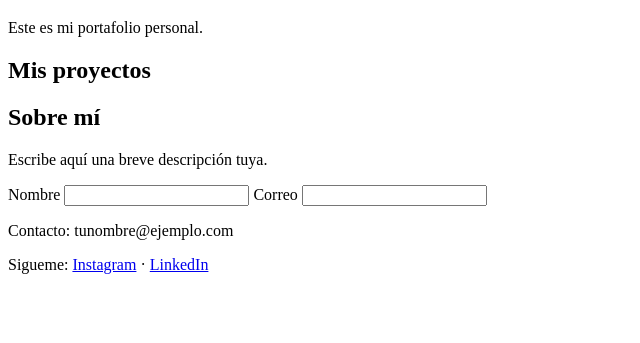
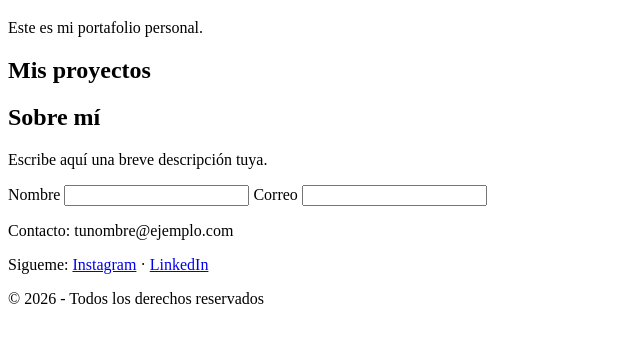
Before and after one commit to paulamera2007-glitch/taller_2, a plain HTML site: page index.html in a window 1280 px wide. Shown: the part 87-430 px from the top of the page, without its empty margins (0-640 px from the left). Drawn offline with Linux system fonts and the light colour scheme.

Commit message:
feat(footer): agrega aviso de derechos de autor en el footer

```diff
--- a/index.html
+++ b/index.html
@@ -31,6 +31,7 @@
 <footer>
   <p>Contacto: tunombre@ejemplo.com</p>
   <p>Sigueme: <a href="#">Instagram</a> · <a href="#">LinkedIn</a></p>
+<p>&copy; 2026 - Todos los derechos reservados</p>
 </footer>
 </body>
 </html>
```
